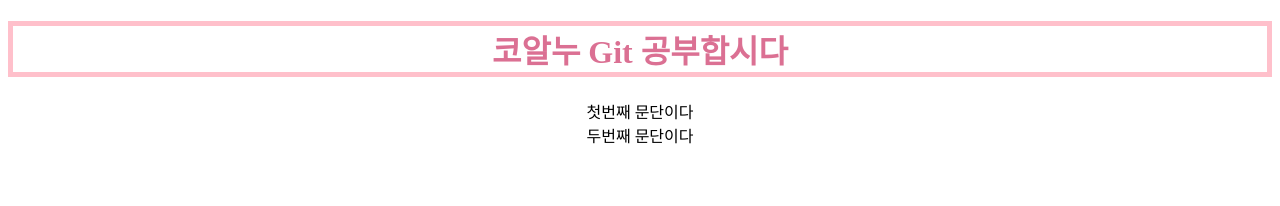
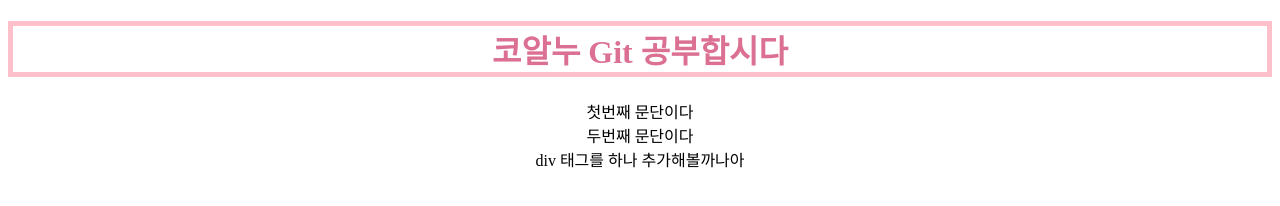
Before and after one commit to zoo02/git-practice, a plain HTML site: page index.html in a window 1280 px wide. Drawn offline with Linux system fonts and the light colour scheme.

Commit message:
second commit

```diff
--- a/index.html
+++ b/index.html
@@ -13,7 +13,7 @@
     <h1 class="title">코알누 Git 공부합시다</h1>
     <div class="subject">첫번째 문단이다</div>
     <div class="subject">두번째 문단이다</div>
-
+    <div class="subject">div 태그를 하나 추가해볼까나아</div>
 </body>
 
 </html>
```
